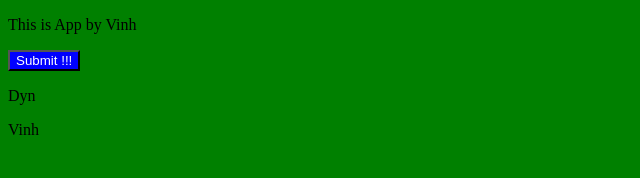
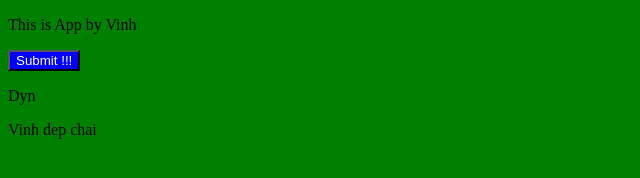
Before and after one commit to ngocvinhdn99/git-tutorial-holetex, a plain HTML site: page index.html in a window 1280 px wide. Shown: the full height of the page, 0-640 px from the left. Drawn offline with Linux system fonts and the light colour scheme.

Commit message:
update 44

```diff
--- a/index.html
+++ b/index.html
@@ -12,6 +12,6 @@
     <p>This is App by Vinh</p>
     <button>Submit !!!</button>
     <p>Dyn</p>
-    <p>Vinh</p>
+    <p>Vinh dep chai</p>
 </body>
 </html>
```
